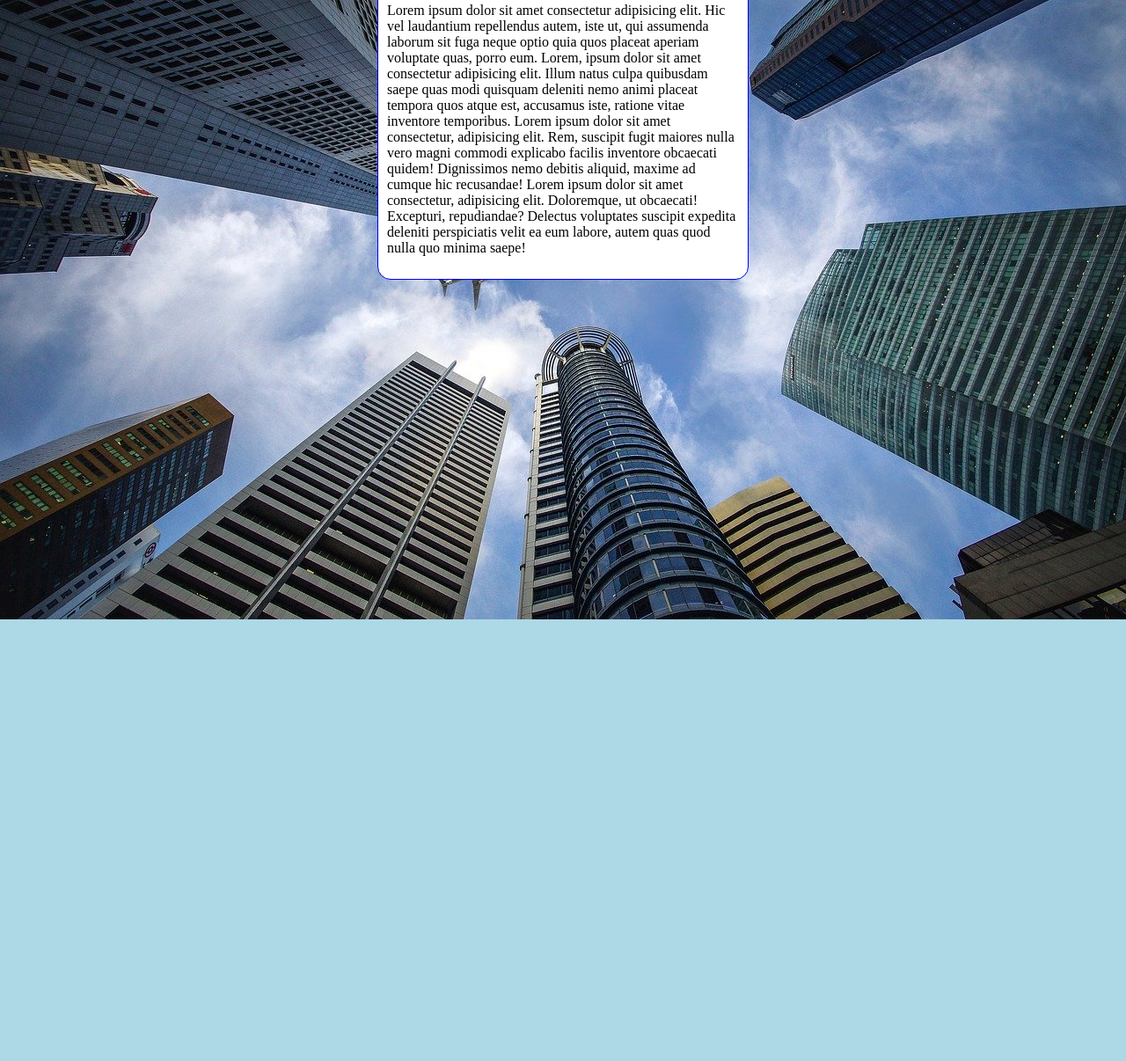
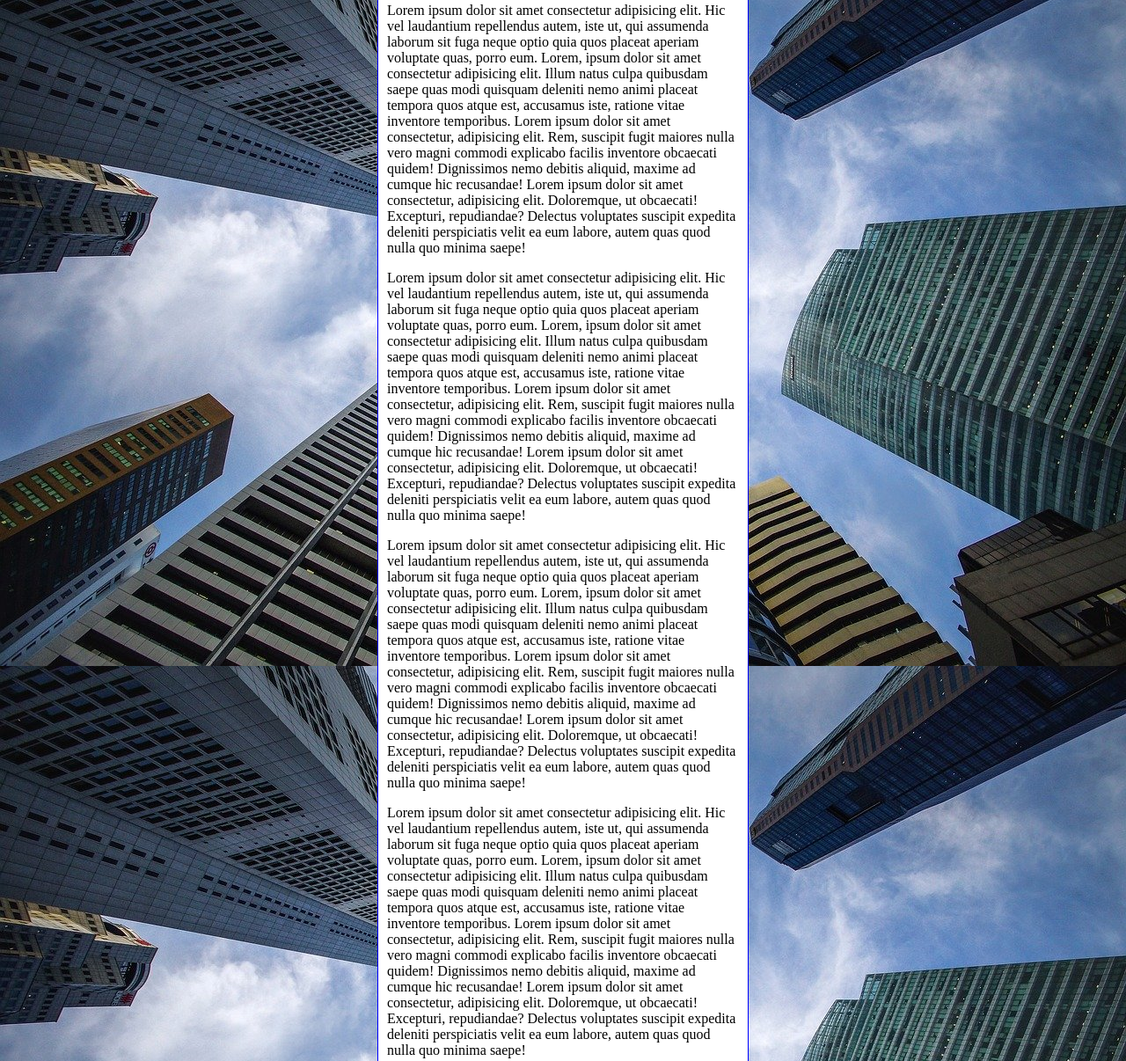
Before and after one commit to Pedrochiarotto/html-css, a plain HTML site: page Exercícios/ex024 css/fundo006.html in a window 1280 px wide. Shown: the part 96-1302 px from the top of the page at 88% size. Before the commit the page ends 800 px from the top, so only its background shows below. Drawn offline with Linux system fonts and the light colour scheme.

Commit message:
atttex024

```diff
--- a/Exercícios/ex024 css/fundo006.html
+++ b/Exercícios/ex024 css/fundo006.html
@@ -13,7 +13,7 @@
         background-color: lightblue;
         background-image: url('image/wallpaper002.jpg');
         background-position: center top;
-        background-repeat: no-repeat;
+        background-repeat: repeat-y;
         background-size: cover;
     }
 
@@ -31,7 +31,11 @@
     <main>
         <h1>Teste de imagem de fundo</h1>
         <p>Lorem ipsum dolor sit amet consectetur adipisicing elit. Hic vel laudantium repellendus autem, iste ut, qui assumenda laborum sit fuga neque optio quia quos placeat aperiam voluptate quas, porro eum. Lorem, ipsum dolor sit amet consectetur adipisicing elit. Illum natus culpa quibusdam saepe quas modi quisquam deleniti nemo animi placeat tempora quos atque est, accusamus iste, ratione vitae inventore temporibus. Lorem ipsum dolor sit amet consectetur, adipisicing elit. Rem, suscipit fugit maiores nulla vero magni commodi explicabo facilis inventore obcaecati quidem! Dignissimos nemo debitis aliquid, maxime ad cumque hic recusandae! Lorem ipsum dolor sit amet consectetur, adipisicing elit. Doloremque, ut obcaecati! Excepturi, repudiandae? Delectus voluptates suscipit expedita deleniti perspiciatis velit ea eum labore, autem quas quod nulla quo minima saepe!</p>
-
+        <p>Lorem ipsum dolor sit amet consectetur adipisicing elit. Hic vel laudantium repellendus autem, iste ut, qui assumenda laborum sit fuga neque optio quia quos placeat aperiam voluptate quas, porro eum. Lorem, ipsum dolor sit amet consectetur adipisicing elit. Illum natus culpa quibusdam saepe quas modi quisquam deleniti nemo animi placeat tempora quos atque est, accusamus iste, ratione vitae inventore temporibus. Lorem ipsum dolor sit amet consectetur, adipisicing elit. Rem, suscipit fugit maiores nulla vero magni commodi explicabo facilis inventore obcaecati quidem! Dignissimos nemo debitis aliquid, maxime ad cumque hic recusandae! Lorem ipsum dolor sit amet consectetur, adipisicing elit. Doloremque, ut obcaecati! Excepturi, repudiandae? Delectus voluptates suscipit expedita deleniti perspiciatis velit ea eum labore, autem quas quod nulla quo minima saepe!</p>
+        <p>Lorem ipsum dolor sit amet consectetur adipisicing elit. Hic vel laudantium repellendus autem, iste ut, qui assumenda laborum sit fuga neque optio quia quos placeat aperiam voluptate quas, porro eum. Lorem, ipsum dolor sit amet consectetur adipisicing elit. Illum natus culpa quibusdam saepe quas modi quisquam deleniti nemo animi placeat tempora quos atque est, accusamus iste, ratione vitae inventore temporibus. Lorem ipsum dolor sit amet consectetur, adipisicing elit. Rem, suscipit fugit maiores nulla vero magni commodi explicabo facilis inventore obcaecati quidem! Dignissimos nemo debitis aliquid, maxime ad cumque hic recusandae! Lorem ipsum dolor sit amet consectetur, adipisicing elit. Doloremque, ut obcaecati! Excepturi, repudiandae? Delectus voluptates suscipit expedita deleniti perspiciatis velit ea eum labore, autem quas quod nulla quo minima saepe!</p>
+        <p>Lorem ipsum dolor sit amet consectetur adipisicing elit. Hic vel laudantium repellendus autem, iste ut, qui assumenda laborum sit fuga neque optio quia quos placeat aperiam voluptate quas, porro eum. Lorem, ipsum dolor sit amet consectetur adipisicing elit. Illum natus culpa quibusdam saepe quas modi quisquam deleniti nemo animi placeat tempora quos atque est, accusamus iste, ratione vitae inventore temporibus. Lorem ipsum dolor sit amet consectetur, adipisicing elit. Rem, suscipit fugit maiores nulla vero magni commodi explicabo facilis inventore obcaecati quidem! Dignissimos nemo debitis aliquid, maxime ad cumque hic recusandae! Lorem ipsum dolor sit amet consectetur, adipisicing elit. Doloremque, ut obcaecati! Excepturi, repudiandae? Delectus voluptates suscipit expedita deleniti perspiciatis velit ea eum labore, autem quas quod nulla quo minima saepe!</p>
+        <p>Lorem ipsum dolor sit amet consectetur adipisicing elit. Hic vel laudantium repellendus autem, iste ut, qui assumenda laborum sit fuga neque optio quia quos placeat aperiam voluptate quas, porro eum. Lorem, ipsum dolor sit amet consectetur adipisicing elit. Illum natus culpa quibusdam saepe quas modi quisquam deleniti nemo animi placeat tempora quos atque est, accusamus iste, ratione vitae inventore temporibus. Lorem ipsum dolor sit amet consectetur, adipisicing elit. Rem, suscipit fugit maiores nulla vero magni commodi explicabo facilis inventore obcaecati quidem! Dignissimos nemo debitis aliquid, maxime ad cumque hic recusandae! Lorem ipsum dolor sit amet consectetur, adipisicing elit. Doloremque, ut obcaecati! Excepturi, repudiandae? Delectus voluptates suscipit expedita deleniti perspiciatis velit ea eum labore, autem quas quod nulla quo minima saepe!</p>
+        <p>Lorem ipsum dolor sit amet consectetur adipisicing elit. Hic vel laudantium repellendus autem, iste ut, qui assumenda laborum sit fuga neque optio quia quos placeat aperiam voluptate quas, porro eum. Lorem, ipsum dolor sit amet consectetur adipisicing elit. Illum natus culpa quibusdam saepe quas modi quisquam deleniti nemo animi placeat tempora quos atque est, accusamus iste, ratione vitae inventore temporibus. Lorem ipsum dolor sit amet consectetur, adipisicing elit. Rem, suscipit fugit maiores nulla vero magni commodi explicabo facilis inventore obcaecati quidem! Dignissimos nemo debitis aliquid, maxime ad cumque hic recusandae! Lorem ipsum dolor sit amet consectetur, adipisicing elit. Doloremque, ut obcaecati! Excepturi, repudiandae? Delectus voluptates suscipit expedita deleniti perspiciatis velit ea eum labore, autem quas quod nulla quo minima saepe!</p>
 
     </main>
 </body>
```
